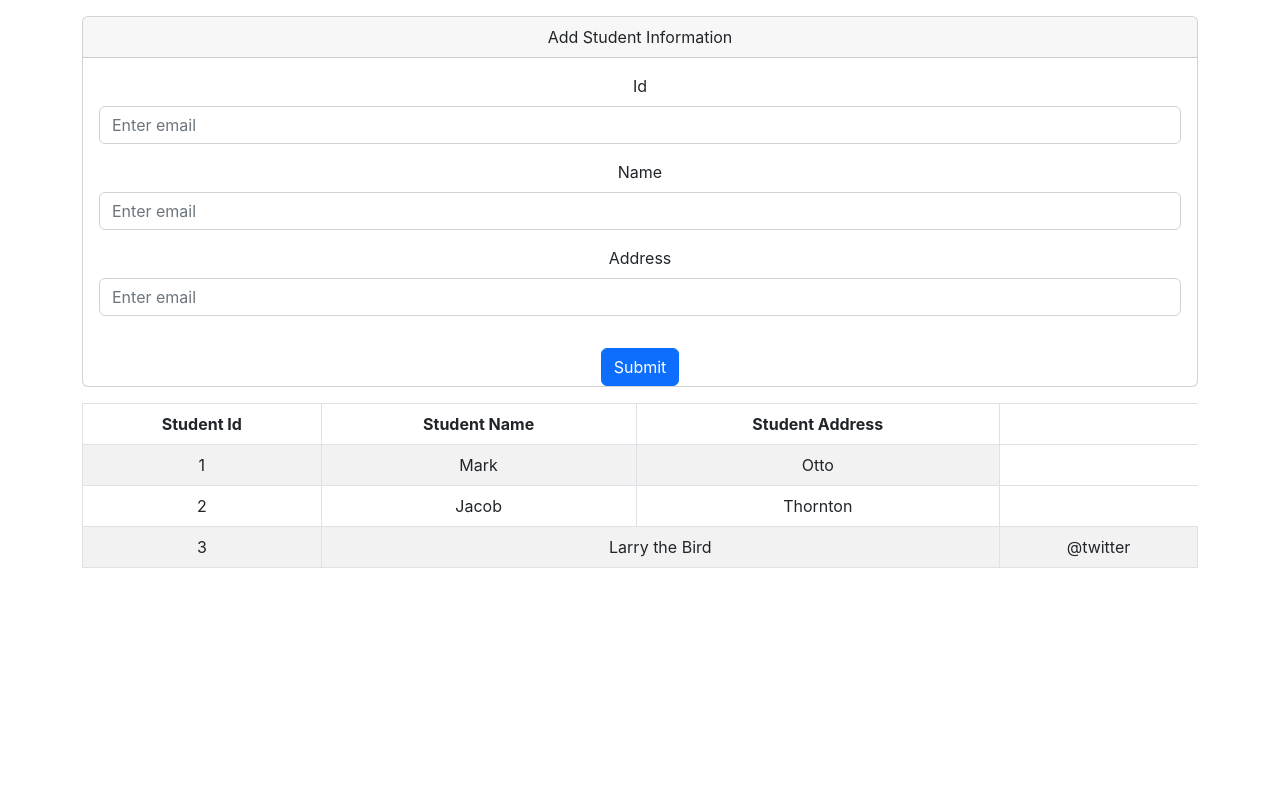
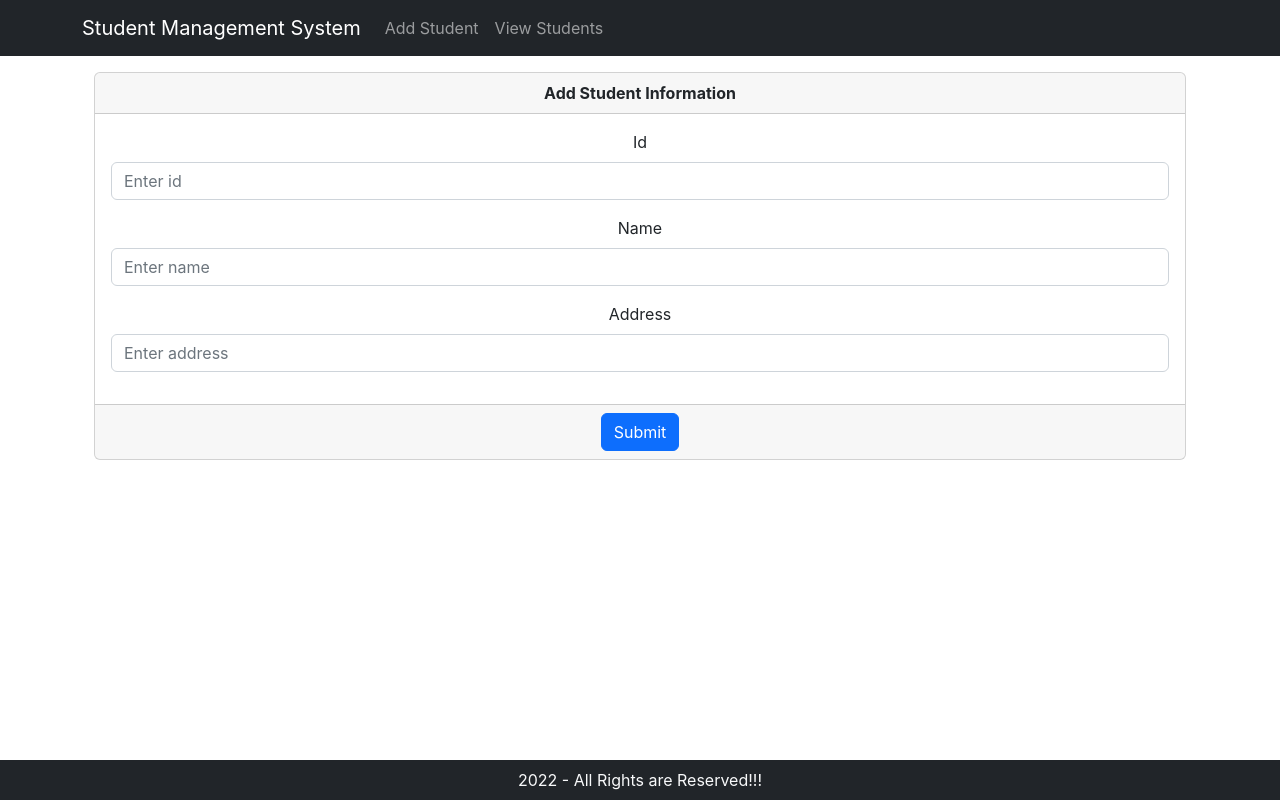
Before and after one commit to jayesh678/Studentmgmtsystem, a React (Create React App) app: page /student in a window 1280 px wide. Built offline with nearby package versions, Linux system fonts and the light colour scheme.

Commit message:
first done

```diff
--- a/package.json
+++ b/package.json
@@ -3,13 +3,18 @@
   "version": "0.1.0",
   "private": true,
   "dependencies": {
+    "@fortawesome/fontawesome-svg-core": "^6.1.2",
+    "@fortawesome/free-solid-svg-icons": "^6.1.2",
+    "@fortawesome/react-fontawesome": "^0.2.0",
     "@testing-library/jest-dom": "^5.16.4",
     "@testing-library/react": "^13.3.0",
     "@testing-library/user-event": "^13.5.0",
+    "axios": "^0.27.2",
     "bootstrap": "^5.2.0",
     "react": "^18.2.0",
     "react-bootstrap": "^2.4.0",
     "react-dom": "^18.2.0",
+    "react-router-dom": "^6.3.0",
     "react-scripts": "5.0.1",
     "web-vitals": "^2.1.4"
   },
--- a/src/App.js
+++ b/src/App.js
@@ -2,12 +2,25 @@ import logo from './logo.svg';
 import './App.css';
 import Student from './components/Student';
 import StudentList from './components/StudentList';
+import NavigationBar from './components/NavigationBar';
+import Footer from './components/Footer';
+import Container from 'react-bootstrap/Container';
+import {BrowserRouter as Router, Routes, Route} from 'react-router-dom'
 
 function App() {
+
   return (
     <div className="App">
-      <Student/>
-      <StudentList/>
+      <Router>
+      <NavigationBar/>
+      <Container>
+        <Routes>
+      <Route path="student" element={<Student/>}/>
+      <Route path="listStudents" element={<StudentList/>}/>
+      </Routes>
+      </Container>
+      <Footer/>
+      </Router>
     </div>
   );
 }
--- /dev/null
+++ b/src/components/Footer.js
@@ -0,0 +1,20 @@
+import React from 'react';
+import Navbar from 'react-bootstrap/Navbar';
+import Container from 'react-bootstrap/Container';
+import Col from 'react-bootstrap/Col';
+
+export default function Footer() {
+    let year = new Date().getFullYear();
+
+  return (
+    <div>
+      <Navbar fixed="bottom" bg="dark" variant="dark">
+        <Container  className="text-center text-muted">
+            <Col lg={12} className="text-center text-light">
+            {year} - All Rights are Reserved!!!
+            </Col>
+        </Container>
+      </Navbar>
+    </div>
+  )
+}
--- /dev/null
+++ b/src/components/NavigationBar.js
@@ -0,0 +1,24 @@
+import React from 'react';
+import Container from 'react-bootstrap/Container';
+import Nav from 'react-bootstrap/Nav';
+import Navbar from 'react-bootstrap/Navbar';
+import {Link} from 'react-router-dom'
+
+export default function NavigationBar() {
+  return (
+    <div>
+      <Navbar collapseOnSelect expand="lg" bg="dark" variant="dark">
+      <Container>
+        <Link to="/" className='navbar-brand'>Student Management System</Link>
+        <Navbar.Toggle aria-controls="responsive-navbar-nav" />
+        <Navbar.Collapse id="responsive-navbar-nav">
+          <Nav className="me-auto">
+            <Link to="/student" className="nav-link">Add Student</Link>
+            <Link to="/listStudents" className="nav-link">View Students</Link>
+          </Nav>
+        </Navbar.Collapse>
+      </Container>
+    </Navbar>
+    </div>
+  )
+}
--- a/src/components/Student.js
+++ b/src/components/Student.js
@@ -1,31 +1,66 @@
-import React from "react";
+import axios from "axios";
+import React, {useState} from "react";
 import { Container, Form, Card, Button } from "react-bootstrap";
-import CardHeader from "react-bootstrap/esm/CardHeader";
+
 
 export default function Student() {
+
+  const [id, setId] = useState();
+  const [name, setName] = useState();
+  const [address, setAddress] = useState();
+
+  let student = {
+    id : id,
+    name : name,
+    address : address
+  }
+
+  let textChanged = (event) => {
+    if(event.target.name==="id"){
+      setId(event.target.value);
+    } else if(event.target.name==="name"){
+      setName(event.target.value);
+    } else if(event.target.name==="address"){
+      setAddress(event.target.value);
+    }
+  }
+
+  let saveStudent = (event) => {
+    event.preventDefault();
+    axios.post("http://localhost:8080/student", student)
+    .then(response => {
+      if(response.data != null){
+        alert('Record added successfully');
+      }
+    })
+    .catch(error => alert(error));
+  }
+
   return (
     <div  className="my-3">
     <Container>
       <Card>
-        <Form>
-          <Card.Header>Add Student Information</Card.Header>
+        <Form onSubmit={saveStudent}>
+          <Card.Header><strong>Add Student Information</strong></Card.Header>
           <Card.Body>
-            <Form.Group className="mb-3" controlId="formBasicEmail">
+            <Form.Group className="mb-3">
               <Form.Label>Id</Form.Label>
-              <Form.Control type="text" placeholder="Enter email" />
+              <Form.Control name="id" value={id} type="text" placeholder="Enter id" onChange={textChanged}/>
             </Form.Group>
-            <Form.Group className="mb-3" controlId="formBasicEmail">
+            <Form.Group className="mb-3">
               <Form.Label>Name</Form.Label>
-              <Form.Control type="text" placeholder="Enter email" />
+              <Form.Control name="name" value={name} type="text" placeholder="Enter name" onChange={textChanged} />
             </Form.Group>
-            <Form.Group className="mb-3" controlId="formBasicEmail">
+            <Form.Group className="mb-3">
               <Form.Label>Address</Form.Label>
-              <Form.Control type="text" placeholder="Enter email" />
+              <Form.Control name="address" value={address} type="text" placeholder="Enter address" onChange={textChanged} />
             </Form.Group>
           </Card.Body>
+          <Card.Footer>
           <Button variant="primary" type="submit">
             Submit
           </Button>
+          </Card.Footer>
         </Form>
       </Card>
     </Container>
--- a/src/components/StudentList.js
+++ b/src/components/StudentList.js
@@ -1,37 +1,74 @@
-import React from 'react'
-import { Container, Table } from 'react-bootstrap'
+import React, { useEffect, useState } from "react";
+import { Card, Container, Table, ButtonGroup, Button } from "react-bootstrap";
+import axios from "axios";
+import { FontAwesomeIcon } from "@fortawesome/react-fontawesome";
+import { faEdit, faTrash } from "@fortawesome/free-solid-svg-icons";
 
 export default function StudentList() {
+  const [students, setStudents] = useState([]);
+
+  useEffect(() => {
+    getStudents();
+  }, []);
+
+  let getStudents = () => {
+    axios
+      .get("http://localhost:8080/listStudents")
+      .then((response) => setStudents(response.data))
+      .catch((error) => alert(error));
+  };
+
+  let deleteStudent = (studentId) => {
+    axios.delete("http://localhost:8080/student/"+studentId)
+    .then(response=> {
+      if (response.data !== null){
+        alert("Record Deleted Successfully");
+
+      }
+    })
+  }
+
   return (
     <div className="my-3">
       <Container>
+        <Card.Header>
+          <h3>Students List</h3>
+        </Card.Header>
+        <Card.Body>
           <Table striped bordered hover>
             <thead>
               <tr>
                 <th>Student Id</th>
                 <th>Student Name</th>
                 <th>Student Address</th>
+                <th>Edit/Delete</th>
               </tr>
             </thead>
             <tbody>
+              {students.length === 0 ? (
                 <tr>
-          <td>1</td>
-          <td>Mark</td>
-          <td>Otto</td>
+                  <td colSpan={3}>{students.length} Studnets Available!!!</td>
                 </tr>
-        <tr>
-          <td>2</td>
-          <td>Jacob</td>
-          <td>Thornton</td>
+              ) : (
+                students.map((student)=>
+                <tr key={student.id}>
+                  <td>{student.id}</td>
+                  <td>{student.name}</td>
+                  <td>{student.address}</td>
+                  <td>
+                    <ButtonGroup>
+                      <Button size="sm" variant="outline-primary"><FontAwesomeIcon icon={faEdit}> Edit </FontAwesomeIcon></Button>{ ' '}
+                      <Button size="sm" variant="outline-danger" onClick={deleteStudent.bind(this,student.id)}><FontAwesomeIcon icon={faTrash}> Delete </FontAwesomeIcon></Button>
+                      {/* <Button size="sm" variant="outline-danger" onClick={()=>deleteStudent(student.id)}><FontAwesomeIcon icon={faTrash}> Delete </FontAwesomeIcon></Button> */}
+                    </ButtonGroup>
+                  </td>
                 </tr>
-        <tr>
-          <td>3</td>
-          <td colSpan={2}>Larry the Bird</td>
-          <td>@twitter</td>
-        </tr>
+                )
+              )}
             </tbody>
           </Table>
+        </Card.Body>
       </Container>
     </div>
-  )
+  );
 }
```
Also changed, not shown: 1 other file (tests, documents, lock files or other folders). Lines whose indentation alone changed are shown as unchanged.
